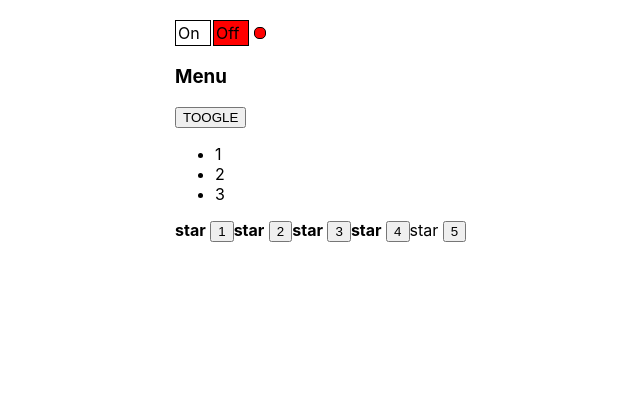
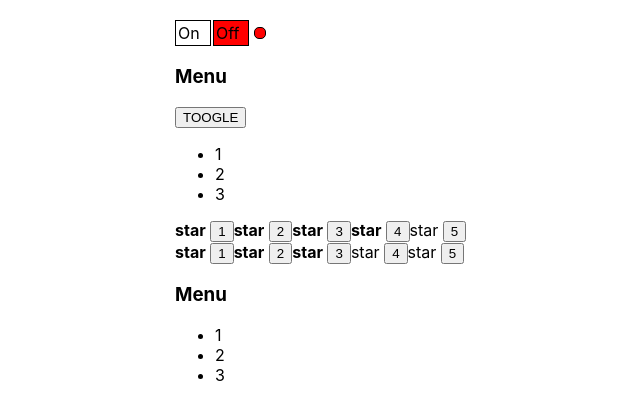
Before and after one commit to mast781/ReactKabzda_lessons, a React (Create React App) app: page / in a window 1280 px wide. Shown: the top 420 px of the page, without its empty margins (165-805 px from the left). Built offline with nearby package versions, Linux system fonts and the light colour scheme.

Commit message:
React-kabzda Callback 1 start

```diff
--- a/src/App.tsx
+++ b/src/App.tsx
@@ -20,7 +20,9 @@
 
 
             <UncontrolledRating />
-            {/*<Rating value={3}/>*/}
+
+            <Rating value={3}/>
+            <Accordion titleValue={"Menu"} collapsed={false} />
 
             {/*<OnOff on={true} />
             <OnOff on={false} />*/}
```
